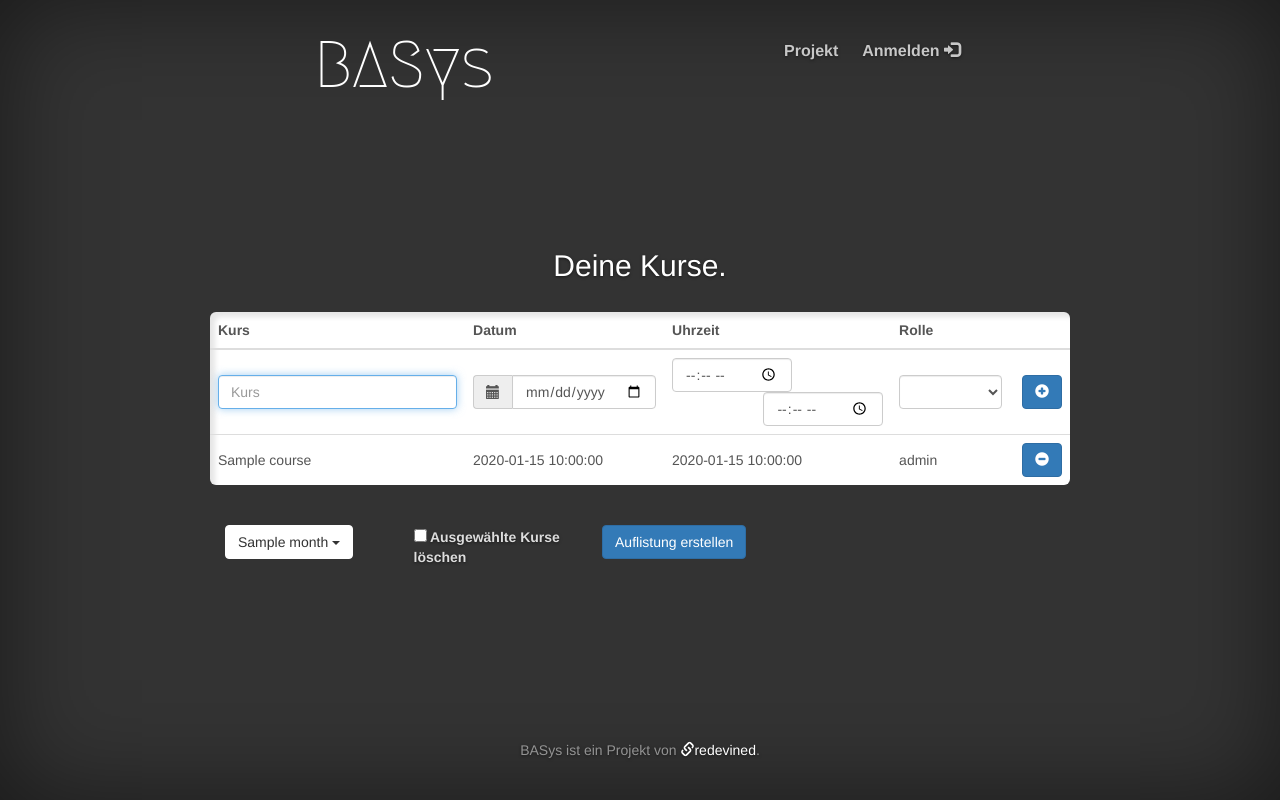
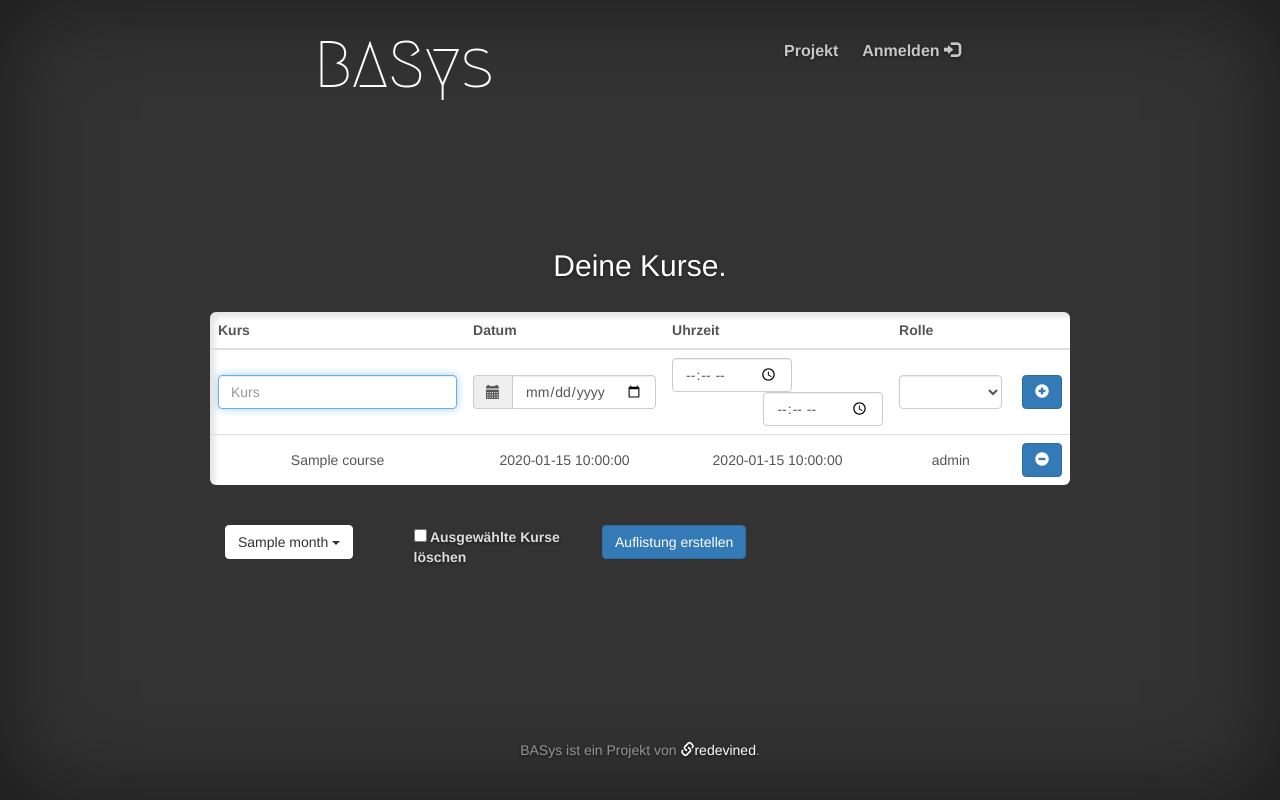
Before and after one commit to redevined/brenner-assistant-system, a Python web app: template templates/courses.html in a window 1280 px wide. Run offline with Jinja, Linux system fonts and the light colour scheme; the template is opened without the code that fills it: most values are stand-ins (such as "Sample title", 1, 10 or a date in 2020); lists and menus that the app fills with data are empty; some libraries are stand-ins or nearby versions.

Commit message:
Slight css changes

```diff
--- a/static/css/courses.css
+++ b/static/css/courses.css
@@ -34,6 +34,7 @@ thead .functions {
 
 .table > tbody > tr > td {
   vertical-align: middle;
+  text-align: center;
 }
 
 .left {
```
Also changed, not shown: utils/Database.py (+0 -2 lines).
